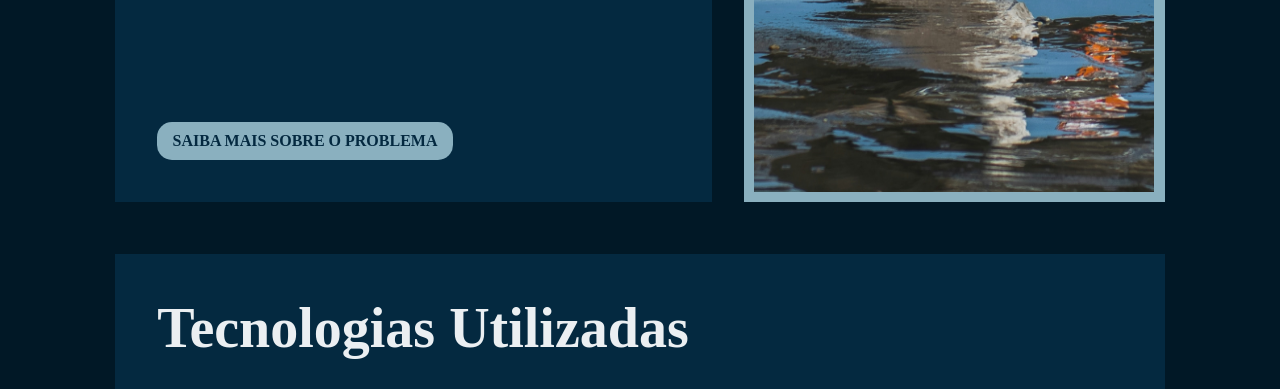
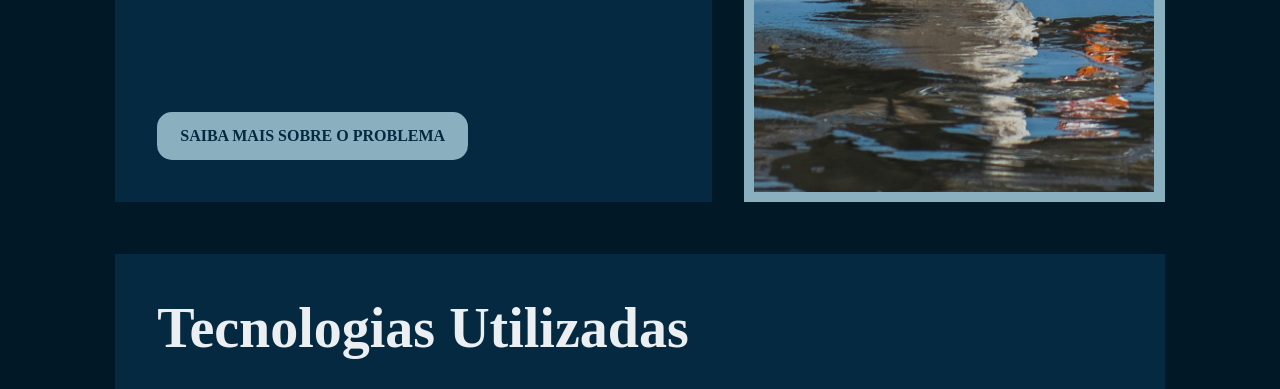
Before and after one commit to L-A-N-E/GS_Eco-Ocean, a plain HTML site: page index.html in a window 1280 px wide. Shown: the part 1372-1761 px from the top of the page. Drawn offline with Linux system fonts and the light colour scheme; a web font is replaced by a local one.

```diff
--- a/src/css/style.css
+++ b/src/css/style.css
@@ -111,7 +111,7 @@
     font-size: 1.4rem;
 }
 #conteudo-sobre a{
-    padding: 2% 3%;
+    padding: 3% 4.5%;
     background-color: var(--sec-color2);
     border-radius: 15px;
     color: var(--sec-color);
```
